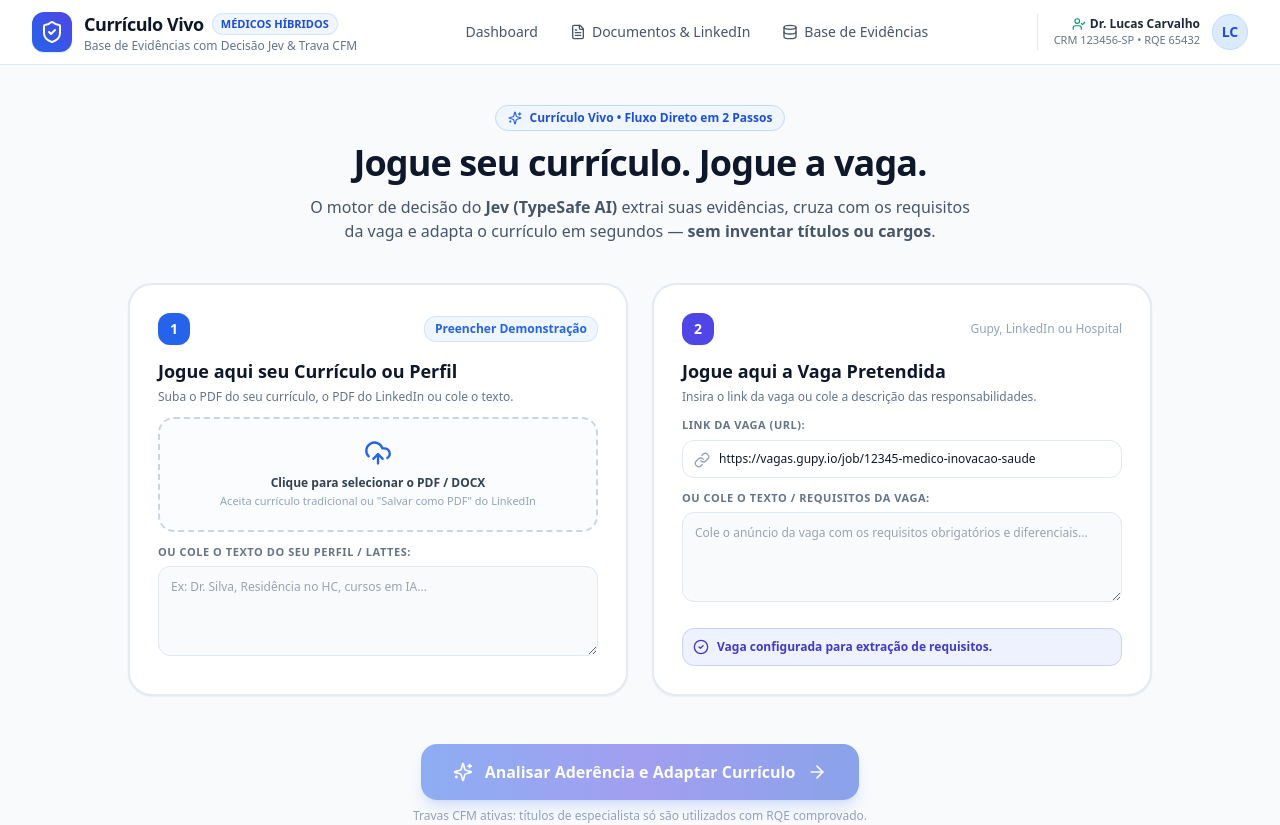
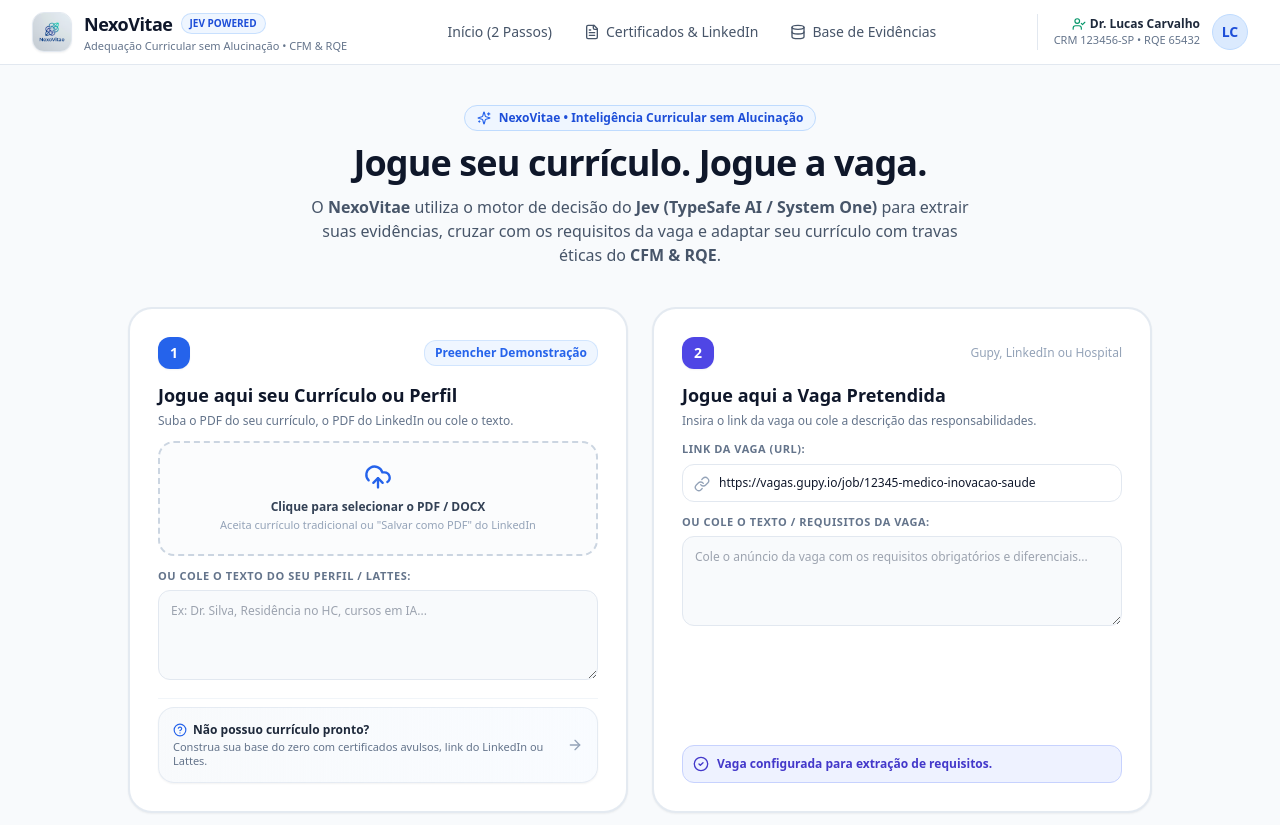
Before and after one commit to rafaelleaomed/smartvitae, a Next.js app: page / in a window 1280 px wide. Shown: the top 825 px of the page. Built offline with nearby package versions, Linux system fonts and the light colour scheme.

Commit message:
feat(nexovitae): update brand, active JEV key, logo and add Não Possuo Currículo button

```diff
--- a/app/layout.tsx
+++ b/app/layout.tsx
@@ -4,8 +4,8 @@
 import { ShieldCheck, FileText, Database, Sparkles, UserCheck } from "lucide-react";
 
 export const metadata: Metadata = {
-  title: "Currículo Vivo | Médicos Híbridos",
-  description: "Base de Evidências Profissionais e Adequação Curricular sem Alucinação para Médicos e Inovadores em Saúde.",
+  title: "NexoVitae | Inteligência Curricular com JEV para Médicos",
+  description: "NexoVitae — Base de Evidências Profissionais e Adequação Curricular sem Alucinação para Médicos e Inovadores em Saúde.",
 };
 
 export default function RootLayout({
@@ -17,40 +17,44 @@
     <html lang="pt-BR">
       <body className="min-h-screen bg-slate-50 text-slate-900 antialiased flex flex-col font-sans">
         {/* Header Superior Profissional */}
-        <header className="sticky top-0 z-50 w-full border-b border-slate-200 bg-white/90 backdrop-blur-md">
+        <header className="sticky top-0 z-50 w-full border-b border-slate-200 bg-white/95 backdrop-blur-md">
           <div className="max-w-7xl mx-auto px-4 sm:px-6 lg:px-8 h-16 flex items-center justify-between">
-            <div className="flex items-center gap-3">
-              <div className="w-10 h-10 rounded-xl bg-gradient-to-tr from-blue-600 to-indigo-600 flex items-center justify-center text-white shadow-sm shadow-blue-500/20">
-                <ShieldCheck className="w-6 h-6" />
+            <Link href="/" className="flex items-center gap-3 group">
+              <div className="w-10 h-10 rounded-xl overflow-hidden shadow-sm border border-slate-200 bg-white flex items-center justify-center shrink-0">
+                <img
+                  src="/nexovitae-logo.jpg"
+                  alt="NexoVitae Logo"
+                  className="w-full h-full object-cover scale-110"
+                />
               </div>
               <div>
                 <div className="flex items-center gap-2">
-                  <span className="font-bold text-lg text-slate-900 tracking-tight">
-                    Currículo Vivo
+                  <span className="font-extrabold text-lg text-slate-900 tracking-tight group-hover:text-blue-600 transition-colors">
+                    NexoVitae
                   </span>
-                  <span className="text-[11px] font-semibold uppercase px-2 py-0.5 rounded-full bg-blue-50 text-blue-700 border border-blue-200/60">
-                    Médicos Híbridos
+                  <span className="text-[10px] font-bold uppercase px-2 py-0.5 rounded-full bg-blue-50 text-blue-700 border border-blue-200/80">
+                    JEV Powered
                   </span>
                 </div>
-                <p className="text-xs text-slate-500 font-medium">
-                  Base de Evidências com Decisão Jev & Trava CFM
+                <p className="text-[11px] text-slate-500 font-medium">
+                  Adequação Curricular sem Alucinação • CFM & RQE
                 </p>
               </div>
-            </div>
+            </Link>
 
             <nav className="flex items-center gap-1 sm:gap-2">
               <Link
                 href="/"
                 className="px-3 py-2 rounded-lg text-sm font-medium text-slate-600 hover:text-blue-600 hover:bg-slate-100 transition-colors"
               >
-                Dashboard
+                Início (2 Passos)
               </Link>
               <Link
                 href="/documentos"
                 className="px-3 py-2 rounded-lg text-sm font-medium text-slate-600 hover:text-blue-600 hover:bg-slate-100 transition-colors flex items-center gap-1.5"
               >
                 <FileText className="w-4 h-4" />
-                Documentos & LinkedIn
+                Certificados & LinkedIn
               </Link>
               <Link
                 href="/evidencias"
--- a/app/page.tsx
+++ b/app/page.tsx
@@ -1,6 +1,7 @@
 "use client";
 
 import { useState } from "react";
+import Link from "next/link";
 import {
   UploadCloud,
   Link as LinkIcon,
@@ -18,6 +19,7 @@
   Check,
   ExternalLink,
   ChevronDown,
+  HelpCircle,
 } from "lucide-react";
 import { TailoredResumeResult } from "@/services/generation/tailor-service";
 
@@ -138,14 +140,14 @@
       <div className="text-center space-y-3 pt-2">
         <div className="inline-flex items-center gap-2 px-3 py-1 rounded-full bg-blue-50 text-blue-700 text-xs font-bold border border-blue-200">
           <Sparkles className="w-3.5 h-3.5 text-blue-600" />
-          Currículo Vivo • Fluxo Direto em 2 Passos
+          NexoVitae • Inteligência Curricular sem Alucinação
         </div>
         <h1 className="text-3xl sm:text-4xl font-extrabold text-slate-900 tracking-tight">
           Jogue seu currículo. Jogue a vaga.
         </h1>
         <p className="text-slate-600 text-sm sm:text-base max-w-2xl mx-auto leading-relaxed">
-          O motor de decisão do <strong>Jev (TypeSafe AI)</strong> extrai suas evidências,
-          cruza com os requisitos da vaga e adapta o currículo em segundos — <strong>sem inventar títulos ou cargos</strong>.
+          O <strong>NexoVitae</strong> utiliza o motor de decisão do <strong>Jev (TypeSafe AI / System One)</strong> para extrair suas evidências,
+          cruzar com os requisitos da vaga e adaptar seu currículo com travas éticas do <strong>CFM & RQE</strong>.
         </p>
       </div>
 
@@ -216,6 +218,25 @@
                 placeholder="Ex: Dr. Silva, Residência no HC, cursos em IA..."
                 className="w-full p-3 text-xs border border-slate-200 rounded-xl bg-slate-50 focus:bg-white focus:outline-none focus:ring-2 focus:ring-blue-500/20"
               />
+            </div>
+
+            {/* Botão Solicitado: Não possuo currículo */}
+            <div className="pt-2 border-t border-slate-100">
+              <Link
+                href="/documentos"
+                className="w-full group flex items-center justify-between p-3.5 rounded-2xl bg-gradient-to-r from-slate-50 to-blue-50/40 hover:from-blue-50 hover:to-indigo-50/60 border border-slate-200/80 hover:border-blue-300 transition-all text-left shadow-sm"
+              >
+                <div className="space-y-0.5">
+                  <div className="text-xs font-bold text-slate-800 group-hover:text-blue-700 flex items-center gap-1.5">
+                    <HelpCircle className="w-3.5 h-3.5 text-blue-600" />
+                    Não possuo currículo pronto?
+                  </div>
+                  <p className="text-[11px] text-slate-500 leading-tight">
+                    Construa sua base do zero com certificados avulsos, link do LinkedIn ou Lattes.
+                  </p>
+                </div>
+                <ArrowRight className="w-4 h-4 text-slate-400 group-hover:text-blue-600 group-hover:translate-x-0.5 transition-all shrink-0 ml-2" />
+              </Link>
             </div>
           </div>
 
--- a/services/decisions/jev-provider.ts
+++ b/services/decisions/jev-provider.ts
@@ -122,12 +122,22 @@
       const data = await response.json();
       const answers = data.answers || {};
 
-      const evidence_type = (answers.evidence_type?.value as EvidenceType) || "outro";
-      const resume_section = (answers.resume_section?.value as ResumeSection) || "cursos";
-      const include_in_base_resume = answers.include_in_base_resume?.value ?? true;
-      let requires_human_review = answers.requires_human_review?.value ?? false;
-      const career_signal = answers.career_signal?.value ?? 3;
-      const confidence = data.confidence ?? answers.evidence_type?.confidence ?? 0.88;
+      const evidence_type = (answers.evidence_type?.choice || answers.evidence_type?.value as EvidenceType) || "outro";
+      const resume_section = (answers.resume_section?.choice || answers.resume_section?.value as ResumeSection) || "cursos";
+
+      const include_in_base_resume = answers.include_in_base_resume?.noul !== undefined
+        ? answers.include_in_base_resume.noul >= 0.5
+        : (answers.include_in_base_resume?.value ?? true);
+
+      let requires_human_review = answers.requires_human_review?.noul !== undefined
+        ? answers.requires_human_review.noul >= 0.5
+        : (answers.requires_human_review?.value ?? false);
+
+      const career_signal = answers.career_signal?.score !== undefined
+        ? Math.max(1, Math.min(5, Math.round(answers.career_signal.score)))
+        : (answers.career_signal?.value ?? 3);
+
+      const confidence = data.confidence ?? answers.evidence_type?.confidence ?? 0.92;
 
       // Trava CFM de conformidade: se for residência, mestrado, especialidade ou registro, sempre exigir revisão
       if (
@@ -213,11 +223,23 @@
       const data = await response.json();
       const answers = data.answers || {};
 
+      const is_relevant = answers.is_relevant?.noul !== undefined
+        ? answers.is_relevant.noul >= 0.35
+        : (answers.is_relevant?.value ?? false);
+
+      const match_strength = answers.match_strength?.score !== undefined
+        ? Math.max(1, Math.min(5, Math.round(answers.match_strength.score + 1)))
+        : (answers.match_strength?.value ?? 3);
+
+      const needs_explanation = answers.needs_explanation?.noul !== undefined
+        ? answers.needs_explanation.noul >= 0.5
+        : (answers.needs_explanation?.value ?? false);
+
       return {
-        is_relevant: answers.is_relevant?.value ?? false,
-        match_strength: answers.match_strength?.value ?? 1,
-        needs_explanation: answers.needs_explanation?.value ?? false,
-        confidence: data.confidence ?? 0.88,
+        is_relevant,
+        match_strength,
+        needs_explanation,
+        confidence: data.confidence ?? answers.match_strength?.confidence ?? 0.88,
       };
     } catch (err: any) {
       return this.localFallback.scoreEvidenceForJob(state);
```
Also changed, not shown: public/nexovitae-logo.jpg (added).
